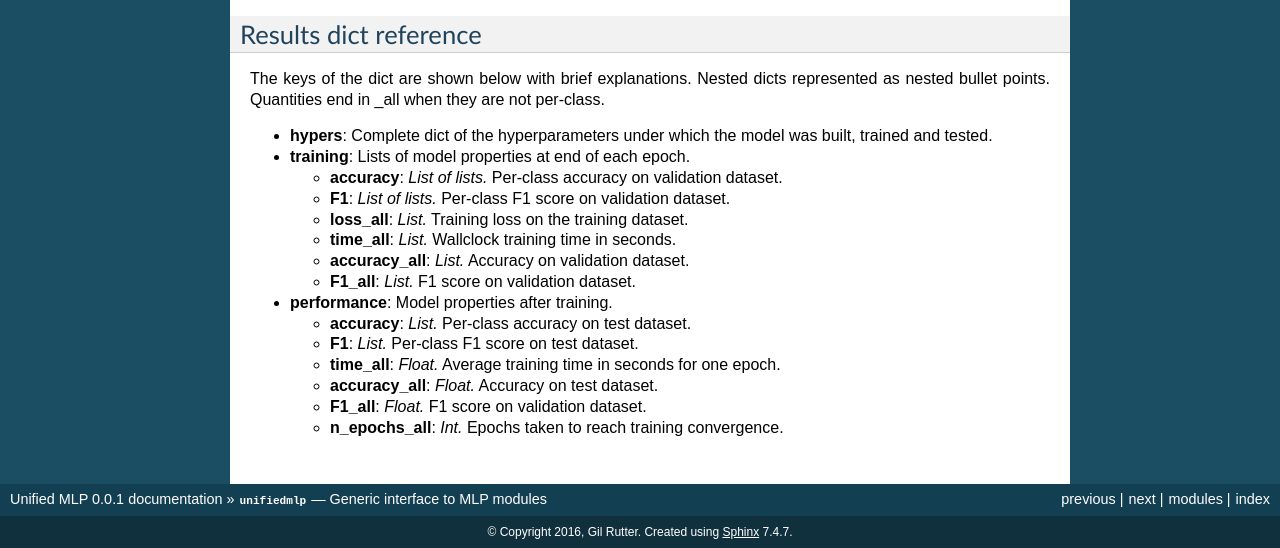
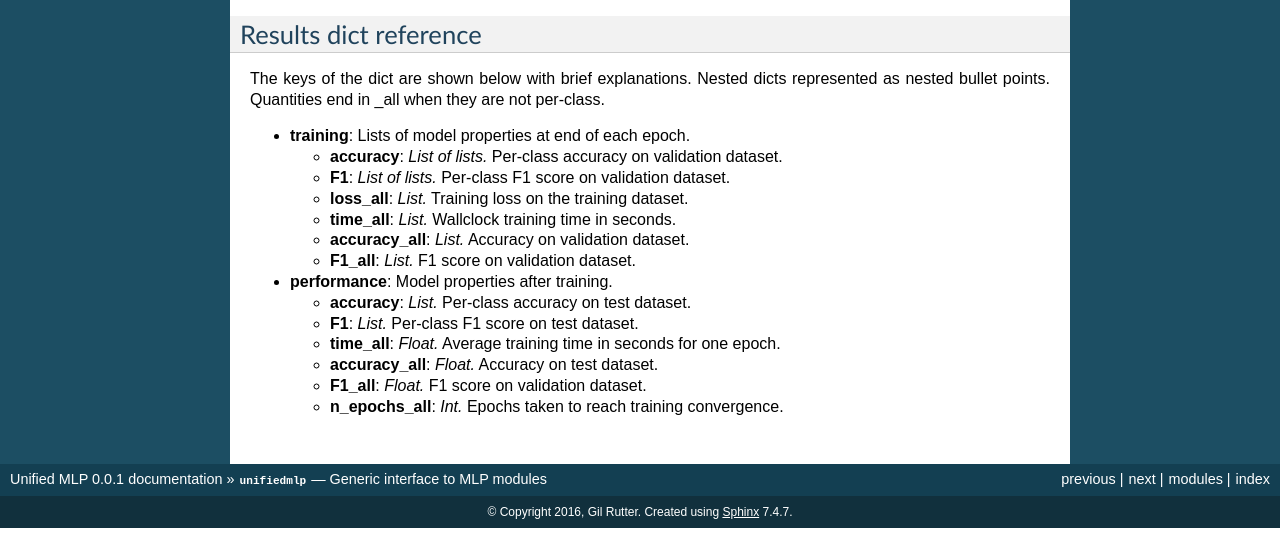
Before and after one commit to MHovhannisian/HyperSearch, a Sphinx documentation site: the page built from docs/module_unifiedmlp.rst, in a window 1280 px wide, cut to the strip 444-992 px from the top of the page. Built offline with Sphinx 7.4.7, drawn with Linux system fonts in a browser that asks for light colours; formulas are drawn with MathJax 3.

Commit message:
Clean up.

```diff
--- a/docs/module_unifiedmlp.rst
+++ b/docs/module_unifiedmlp.rst
@@ -27,8 +27,6 @@ Results dict reference
 
 The keys of the dict are shown below with brief explanations. Nested dicts represented as nested bullet points. Quantities end in _all when they are not per-class.
 
-* **hypers**: Complete dict of the hyperparameters under which the model was built, trained and tested.
-
 * **training**: Lists of model properties at end of each epoch.
 
   * **accuracy**: *List of lists.* Per-class accuracy on validation dataset.
```
Also changed, not shown: 1 other file.
